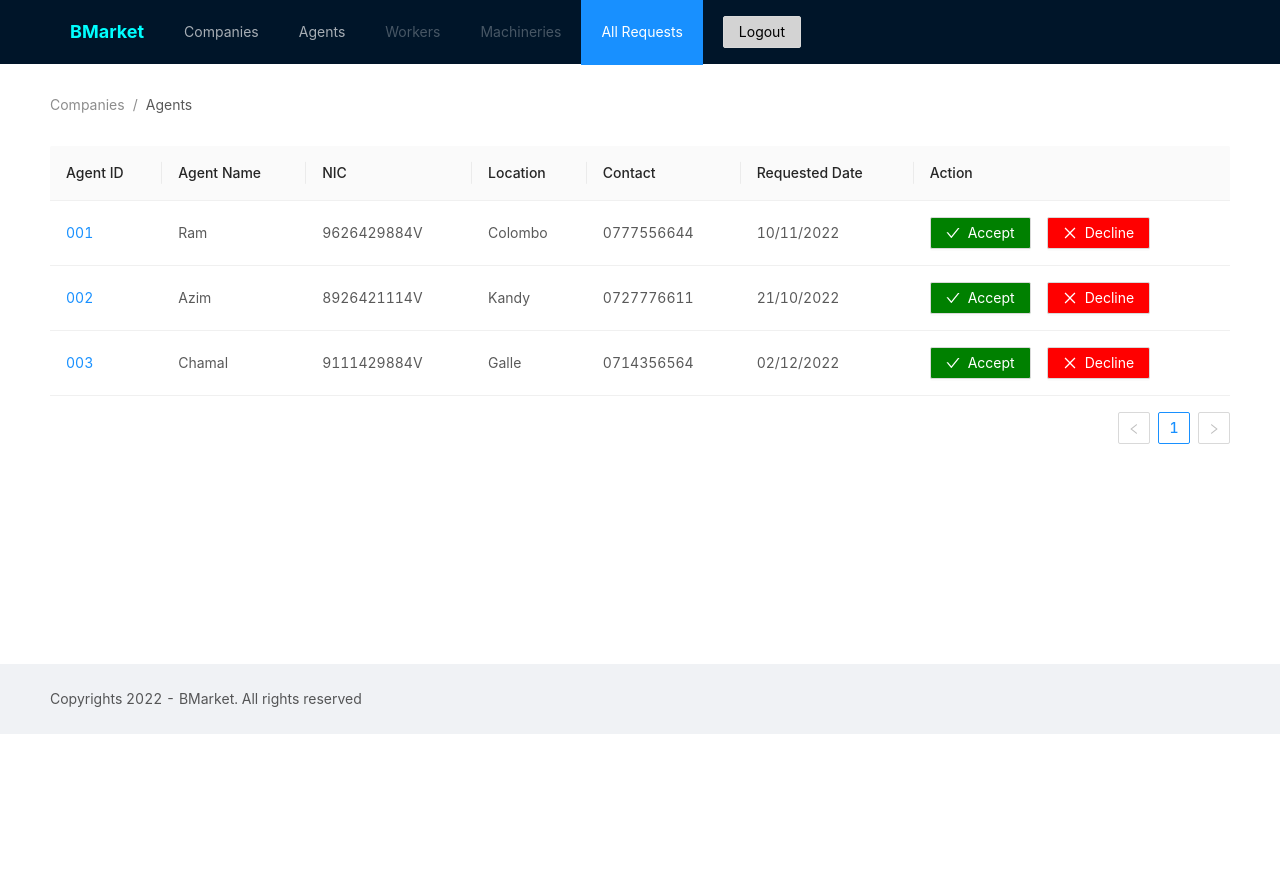
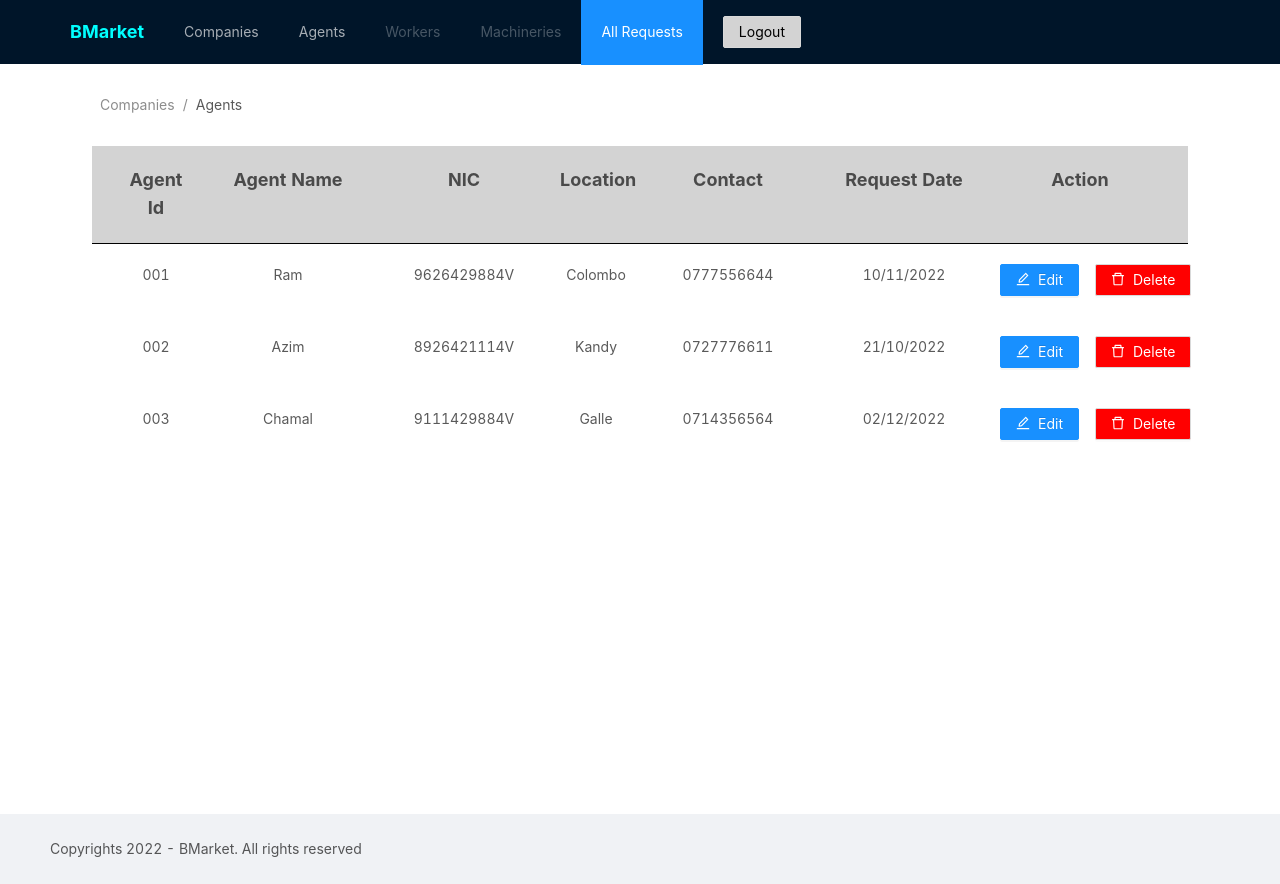
Before and after one commit to Mahasmm/BMarket, a Next.js app: page /admin/requests in a window 1280 px wide. Before the commit the page ends 800 px from the top, so only its background shows below. Built offline with nearby package versions, Linux system fonts and the light colour scheme.

Commit message:
replace tables with rows & cols and add fields to forms

```diff
--- a/src/page-components/admin/agents/admin.module.less
+++ b/src/page-components/admin/agents/admin.module.less
@@ -1,8 +1,20 @@
-.bodyContainer {
-  padding: 0px 50px;
-  margin-right: auto;
-  margin-left: auto;
-  min-height: 600px;
+.body {
+  margin: 0px 100px;
+  clear: both;
+}
+
+.tableHead {
+  padding: 20px;
+  text-align: center;
+  font-size: large;
+  font-weight: bold;
+  background-color: lightgray;
+  border-bottom: 1px solid #000 !important;
+}
+
+.tableRow {
+  padding: 20px;
+  text-align: center;
 }
 
 .deleteBtn {
@@ -11,7 +23,8 @@
 }
 
 .addBtn {
-  margin: 10px 50px;
+  margin: 20px 100px;
+  clear: both;
   float: right;
   background-color: green;
   color: white;
--- a/src/page-components/admin/agents/agents.tsx
+++ b/src/page-components/admin/agents/agents.tsx
@@ -41,7 +41,7 @@ export const agents = () => (
       </Menu>
     </Header>
 
-    <body>
+    <body style={{ minHeight: '750px' }}>
       <Content>
         <AgentsTable />
       </Content>
--- a/src/page-components/admin/companies/admin.module.less
+++ b/src/page-components/admin/companies/admin.module.less
@@ -1,8 +1,20 @@
-.bodyContainer {
-  padding: 0px 50px;
-  margin-right: auto;
-  margin-left: auto;
-  min-height: 600px;
+.body {
+  margin: 0px 100px;
+  clear: both;
+}
+
+.tableHead {
+  padding: 20px;
+  text-align: center;
+  font-size: large;
+  font-weight: bold;
+  background-color: lightgray;
+  border-bottom: 1px solid #000 !important;
+}
+
+.tableRow {
+  padding: 20px;
+  text-align: center;
 }
 
 .deleteBtn {
@@ -11,7 +23,8 @@
 }
 
 .addBtn {
-  margin: 10px 50px;
+  margin: 20px 100px;
+  clear: both;
   float: right;
   background-color: green;
   color: white;
--- a/src/page-components/admin/companies/companies.tsx
+++ b/src/page-components/admin/companies/companies.tsx
@@ -1,4 +1,4 @@
-import { Button, Layout, Menu, Modal } from 'antd';
+import { Button, Layout, Menu } from 'antd';
 import React from 'react';
 import styles from './admin.module.less';
 import { CompaniesTable } from './companiesTable';
@@ -42,7 +42,7 @@ export const companies = () => {
         </Menu>
       </Header>
 
-      <body>
+      <body style={{ minHeight: '750px' }}>
         <Content>
           <CompaniesTable />
         </Content>
--- a/src/page-components/admin/requests/admin.module.less
+++ b/src/page-components/admin/requests/admin.module.less
@@ -1,8 +1,20 @@
-.bodyContainer {
-  padding: 0px 50px;
-  margin-right: auto;
-  margin-left: auto;
-  min-height: 600px;
+.body {
+  margin: 0px 100px;
+  clear: both;
+}
+
+.tableHead {
+  padding: 20px;
+  text-align: center;
+  font-size: large;
+  font-weight: bold;
+  background-color: lightgray;
+  border-bottom: 1px solid #000 !important;
+}
+
+.tableRow {
+  padding: 20px;
+  text-align: center;
 }
 
 .successBtn {
@@ -16,7 +28,8 @@
 }
 
 .addBtn {
-  margin: 10px 50px;
+  margin: 20px 100px;
+  clear: both;
   float: right;
   background-color: green;
   color: white;
--- a/src/page-components/admin/requests/requests.tsx
+++ b/src/page-components/admin/requests/requests.tsx
@@ -52,9 +52,9 @@ export const requests = () => {
         </Menu>
       </Header>
 
-      <body>
+      <body style={{ minHeight: '750px' }}>
         <Content>
-          <Breadcrumb style={{ margin: '30px 50px', float: 'left' }}>
+          <Breadcrumb style={{ margin: '30px 100px', float: 'left' }}>
             <Breadcrumb.Item onClick={clickCompany}>
               <a>Companies</a>
             </Breadcrumb.Item>
--- a/src/page-components/admin/requests/requestsTable.tsx
+++ b/src/page-components/admin/requests/requestsTable.tsx
@@ -1,32 +1,11 @@
-import { Space, Table, Button } from 'antd';
-import type { ColumnsType } from 'antd/es/table';
-import React, { useState } from 'react';
+import { Space, Button, Row, Col } from 'antd';
+import React from 'react';
 import styles from './admin.module.less';
-import { CheckOutlined, CloseOutlined } from '@ant-design/icons';
-import { AnyRecord } from 'dns';
+import { EditOutlined, DeleteOutlined } from '@ant-design/icons';
 
-interface CompanyDataType {
-  key: string;
-  companyId: string;
-  companyName: string;
-  location: string;
-  contactNo: string;
-  reqDate: string;
-}
-
-interface AgentDataType {
-  key: string;
-  agentId: string;
-  agentName: string;
-  NIC: string;
-  location: string;
-  contactNo: string;
-  reqDate: string;
-}
-
-const companyData: CompanyDataType[] = [
+const companyData = [
   {
-    key: '1',
+    key: '0',
     companyId: '001',
     companyName: 'Ram',
     location: 'Colombo',
@@ -34,7 +13,7 @@ const companyData: CompanyDataType[] = [
     reqDate: '10/11/2022',
   },
   {
-    key: '2',
+    key: '1',
     companyId: '002',
     companyName: 'Azim',
     location: 'Kandy',
@@ -42,7 +21,7 @@ const companyData: CompanyDataType[] = [
     reqDate: '21/10/2022',
   },
   {
-    key: '3',
+    key: '2',
     companyId: '003',
     companyName: 'Chamal',
     location: 'Galle',
@@ -51,50 +30,7 @@ const companyData: CompanyDataType[] = [
   },
 ];
 
-const companyColumns: ColumnsType<CompanyDataType> = [
-  {
-    title: 'Company ID',
-    dataIndex: 'companyId',
-    key: 'agentId',
-    render: (text) => <a>{text}</a>,
-  },
-  {
-    title: 'Company Name',
-    dataIndex: 'companyName',
-    key: 'agentName',
-  },
-  {
-    title: 'Location',
-    dataIndex: 'location',
-    key: 'location',
-  },
-  {
-    title: 'Contact',
-    dataIndex: 'contactNo',
-    key: 'contactNo',
-  },
-  {
-    title: 'Requested Date',
-    dataIndex: 'reqDate',
-    key: 'reqDate',
-  },
-  {
-    title: 'Action',
-    key: 'action',
-    render: () => (
-      <Space size="middle">
-        <Button className={styles.successBtn} icon={<CheckOutlined />}>
-          Accept
-        </Button>
-        <Button className={styles.deleteBtn} icon={<CloseOutlined />}>
-          Decline
-        </Button>
-      </Space>
-    ),
-  },
-];
-
-const agentData: AgentDataType[] = [
+const agentData = [
   {
     key: '1',
     agentId: '001',
@@ -124,66 +60,82 @@ const agentData: AgentDataType[] = [
   },
 ];
 
-const agentColumns: ColumnsType<AgentDataType> = [
-  {
-    title: 'Agent ID',
-    dataIndex: 'agentId',
-    key: 'agentId',
-    render: (text) => <a>{text}</a>,
-  },
-  {
-    title: 'Agent Name',
-    dataIndex: 'agentName',
-    key: 'agentName',
-  },
-  {
-    title: 'NIC',
-    dataIndex: 'NIC',
-    key: 'NIC',
-  },
-  {
-    title: 'Location',
-    dataIndex: 'location',
-    key: 'location',
-  },
-  {
-    title: 'Contact',
-    dataIndex: 'contactNo',
-    key: 'contactNo',
-  },
-  {
-    title: 'Requested Date',
-    dataIndex: 'reqDate',
-    key: 'reqDate',
-  },
-  {
-    title: 'Action',
-    key: 'action',
-    render: () => (
-      <Space size="middle">
-        <Button className={styles.successBtn} icon={<CheckOutlined />}>
-          Accept
-        </Button>
-        <Button className={styles.deleteBtn} icon={<CloseOutlined />}>
-          Decline
-        </Button>
-      </Space>
-    ),
-  },
-];
-
 export const RequestsTable = (props: any) => {
   if (props.visible === 'visible') {
-    console.log('ENTER COMPANY');
     return (
-      <div className={styles.bodyContainer}>
-        <Table columns={companyColumns} dataSource={companyData} />
+      <div className={styles.body}>
+        <Row gutter={[16, 16]} className={styles.tableHead}>
+          <Col span={2}> Company Id </Col>
+          <Col span={6}> Company Name </Col>
+          <Col span={2}> Location </Col>
+          <Col span={4}> Contact </Col>
+          <Col span={4}> Request Date </Col>
+          <Col span={6}> Action </Col>
+        </Row>
+
+        {companyData.map((item) => {
+          return (
+            <>
+              <Row gutter={[16, 16]} className={styles.tableRow}>
+                <Col span={2}> {item.companyId} </Col>
+                <Col span={6}> {item.companyName} </Col>
+                <Col span={2}> {item.location} </Col>
+                <Col span={4}> {item.contactNo} </Col>
+                <Col span={4}> {item.reqDate} </Col>
+                <Col span={6}>
+                  <Space size="middle">
+                    <Button type="primary" icon={<EditOutlined />}>
+                      Edit
+                    </Button>
+                    <Button className={styles.deleteBtn} icon={<DeleteOutlined />}>
+                      Delete
+                    </Button>
+                  </Space>
+                </Col>
+              </Row>
+            </>
+          );
+        })}
       </div>
     );
   }
+
   return (
-    <div className={styles.bodyContainer}>
-      <Table columns={agentColumns} dataSource={agentData} />
+    <div className={styles.body}>
+      <Row gutter={[16, 16]} className={styles.tableHead}>
+        <Col span={2}> Agent Id </Col>
+        <Col span={4}> Agent Name </Col>
+        <Col span={4}> NIC </Col>
+        <Col span={2}> Location </Col>
+        <Col span={4}> Contact </Col>
+        <Col span={4}> Request Date </Col>
+        <Col span={4}> Action </Col>
+      </Row>
+
+      {agentData.map((item) => {
+        return (
+          <>
+            <Row gutter={[16, 16]} className={styles.tableRow}>
+              <Col span={2}> {item.agentId} </Col>
+              <Col span={4}> {item.agentName} </Col>
+              <Col span={4}> {item.NIC} </Col>
+              <Col span={2}> {item.location} </Col>
+              <Col span={4}> {item.contactNo} </Col>
+              <Col span={4}> {item.reqDate} </Col>
+              <Col span={4}>
+                <Space size="middle">
+                  <Button type="primary" icon={<EditOutlined />}>
+                    Edit
+                  </Button>
+                  <Button className={styles.deleteBtn} icon={<DeleteOutlined />}>
+                    Delete
+                  </Button>
+                </Space>
+              </Col>
+            </Row>
+          </>
+        );
+      })}
     </div>
   );
 };
--- a/src/pages/admin/createAgent.tsx
+++ /dev/null
@@ -1,3 +0,0 @@
-import { createAgent } from '../../page-components/admin/agents/createAgent';
-
-export default createAgent;
--- a/src/pages/admin/createCompany.tsx
+++ /dev/null
@@ -1,3 +0,0 @@
-import { createCompany } from '../../page-components/admin/companies/createCompany';
-
-export default createCompany;
```
Also changed, not shown: src/page-components/admin/agents/agentsTable.tsx (+55 -77 lines), src/page-components/admin/companies/companiesTable.tsx (+55 -69 lines).
